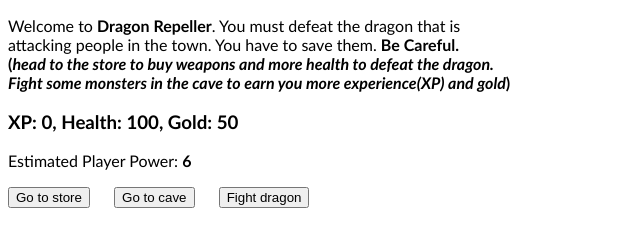
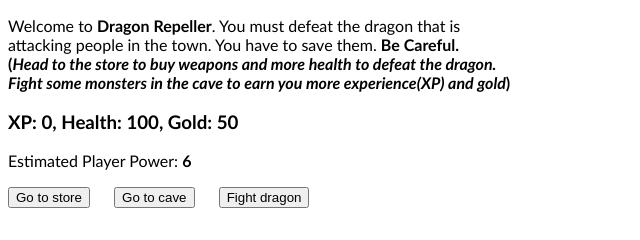
Before and after one commit to franklineokado/Monster-RPG, a plain HTML site: page index.html in a window 1280 px wide. Shown: the full height of the page, 0-640 px from the left. Drawn offline with Linux system fonts and the light colour scheme.

Commit message:
Update index.html

```diff
--- a/index.html
+++ b/index.html
@@ -6,7 +6,7 @@
     <meta name="viewport" content="width=device-width, initial-scale=1.0">
   </head>
   <body>
-    <p class="js-game-info">Welcome to <strong>Dragon Repeller</strong>. You must defeat the dragon that is <br>attacking people in the town. You have to save them. <strong>Be Careful.</strong><br><strong>(<i>head to the store to buy weapons and more health to defeat the dragon. <br>Fight some monsters in the cave to earn you more experience(XP) and gold</i>)</strong></p>
+    <p class="js-game-info">Welcome to <strong>Dragon Repeller</strong>. You must defeat the dragon that is <br>attacking people in the town. You have to save them. <strong>Be Careful.</strong><br><strong>(<i>Head to the store to buy weapons and more health to defeat the dragon. <br>Fight some monsters in the cave to earn you more experience(XP) and gold</i>)</strong></p>
 
     <h3 class="js-player-stats"></h3>
     <p class="js-power-display"></p>
```
